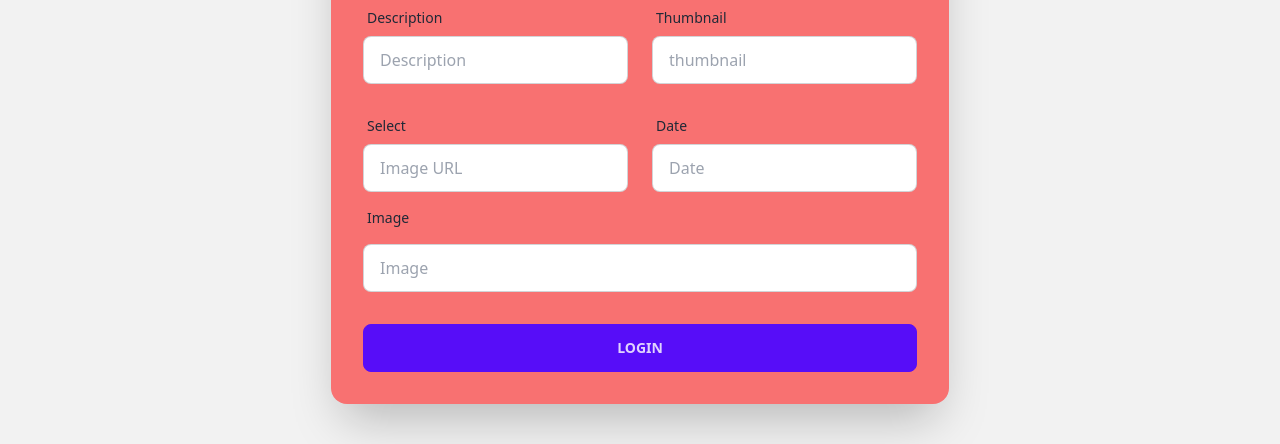
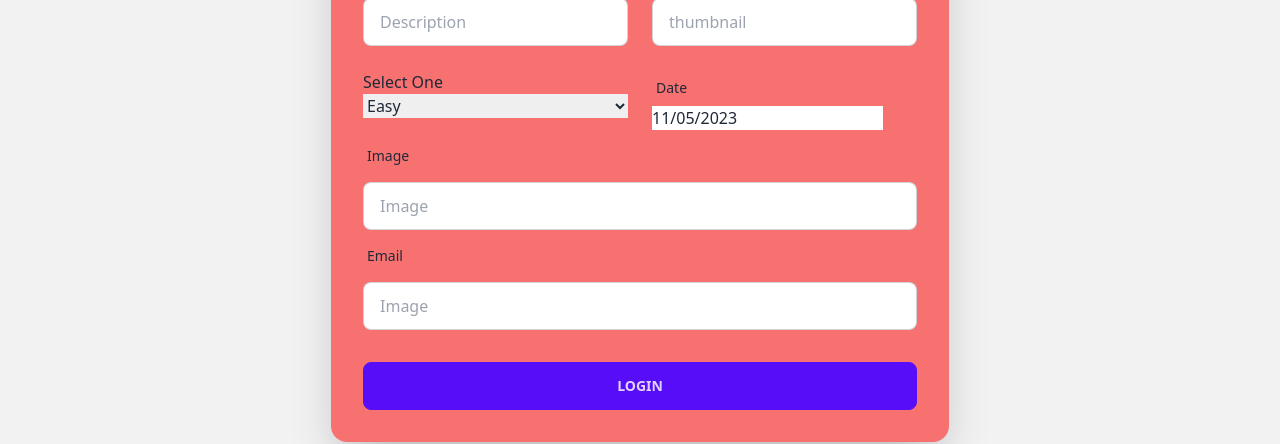
Before and after one commit to Abu-Bokkor-Siddik/assignment, a React (Vite) app: page /create in a window 1280 px wide. Shown: the part 410-854 px from the top of the page. Built offline with nearby package versions, Linux system fonts and the light colour scheme; no server answers.

Commit message:
added form route

```diff
--- a/package.json
+++ b/package.json
@@ -15,6 +15,7 @@
     "match-sorter": "^6.3.1",
     "prop-types": "^15.8.1",
     "react": "^18.2.0",
+    "react-datepicker": "^4.21.0",
     "react-dom": "^18.2.0",
     "react-router-dom": "^6.18.0",
     "sort-by": "^1.2.0"
--- /dev/null
+++ b/src/components/Card.jsx
@@ -0,0 +1,29 @@
+
+
+const Card = () => {
+  return (
+    <div>
+    <div className="relative grid h-[40rem] w-full max-w-[28rem] flex-col items-end justify-center overflow-hidden rounded-xl bg-white bg-clip-border text-center text-gray-700">
+  <div className="absolute inset-0 m-0 h-full w-full overflow-hidden rounded-none bg-transparent bg-[url('https://images.unsplash.com/photo-1552960562-daf630e9278b?ixlib=rb-4.0.3&ixid=MnwxMjA3fDB8MHxwaG90by1wYWdlfHx8fGVufDB8fHx8&auto=format&fit=crop&w=687&q=80')] bg-cover bg-clip-border bg-center text-gray-700 shadow-none">
+    <div className="absolute inset-0 w-full h-full to-bg-black-10 bg-gradient-to-t from-black/80 via-black/50"></div>
+  </div>
+  <div className="relative p-6 px-6 py-14 md:px-12">
+    <h2 className="mb-6 block font-sans text-4xl font-medium leading-[1.5] tracking-normal text-white antialiased">
+      How we design and code open-source projects?
+    </h2>
+    <h5 className="block mb-4 font-sans text-xl antialiased font-semibold leading-snug tracking-normal text-gray-400">
+      Tania Andrew
+    </h5>
+    <img
+      alt="tania andrew"
+      src="https://images.unsplash.com/photo-1633332755192-727a05c4013d?ixlib=rb-1.2.1&amp;ixid=MnwxMjA3fDB8MHxwaG90by1wYWdlfHx8fGVufDB8fHx8&amp;auto=format&amp;fit=crop&amp;w=1480&amp;q=80"
+      className="relative inline-block h-[74px] w-[74px] rounded-full border-2 border-white object-cover object-center"
+    />
+  </div>
+</div>
+
+    </div>
+  )
+}
+
+export default Card
--- a/src/page/Create.jsx
+++ b/src/page/Create.jsx
@@ -1,13 +1,33 @@
-import React from 'react'
+import { useContext, useState } from 'react'
+import { Contexs } from '../components/AuthPro'
+import DatePicker from "react-datepicker";
+import "react-datepicker/dist/react-datepicker.css";
+
 
 const Create = () => {
+
+  const {user}=useContext(Contexs)
+  const [startDate, setStartDate] = useState(new Date());
+  const [selectd,setselectd]=useState('')
+  const createdata =(e)=>{
+    e.preventDefault()
+    const titles = e.target.title.value
+    const mark = e.target.mark.value
+    const description = e.target.description.value
+    const thumbnail = e.target.thumbnail.value
+    const data = e.target.data.value
+    const email = e.target.email.value
+    const image = e.target.image.value
+    const selectdata = e.target.cars.value
+ console.log(titles,mark,description,thumbnail,data,selectdata,email,image)
+  }
   return (
     <div>
     <div className="hero min-h-screen bg-base-200">
     <div className="hero-content flex-col ">
 
       <div className="card flex-shrink-0  shadow-2xl bg-red-400 w-auto ">
-        <form className="card-body ">
+        <form onSubmit={createdata} className="card-body ">
         <p className='text-center text-3xl'>Create Assignment</p>
 
         <div className='grid grid-cols-2 w-auto gap-6 '>
@@ -33,19 +53,25 @@ const Create = () => {
             <label className="label">
               <span className="label-text">Thumbnail</span>
             </label>
-            <input name='thumbnail' type="email" placeholder="thumbnail" className="input input-bordered" required />
+            <input name='thumbnail' type="text" placeholder="thumbnail" className="input input-bordered" required />
           </div>
           <div className="form-control">
-            <label className="label">
-              <span className="label-text">Select</span>
-            </label>
-            <input name='image' type="text" placeholder="Image URL" className="input input-bordered" required />
+          <label  className='h-auto' >Select One</label>
+          <select name="cars" id="cars">
+            <option value="Easy">Easy</option>
+            <option value="Medium">Medium</option>
+            <option value="Hard">Hard</option>
+
+          </select>
+
           </div>
           <div className="form-control">
             <label className="label">
               <span className="label-text">Date</span>
             </label>
-            <input name='date' type="text" placeholder="Date" className="input input-bordered" required />
+
+            <DatePicker name='data' selected={startDate} onChange={(date) => setStartDate(date)} />
+
 
           </div>
 
@@ -58,6 +84,13 @@ const Create = () => {
               <span className="label-text">Image</span>
             </label>
             <input name='image' type="text" placeholder="Image" className="input input-bordered" required />
+
+
+
+          <label className="label">
+              <span className="label-text">Email</span>
+            </label>
+            <input defaultValue={user?.email} name='email' type="text" placeholder="Image" className="input input-bordered" required readOnly />
           <div className="form-control mt-6">
             <button className="btn btn-primary">Login</button>
           </div>
```
Also changed, not shown: 1 other file (tests, documents, lock files or other folders).
